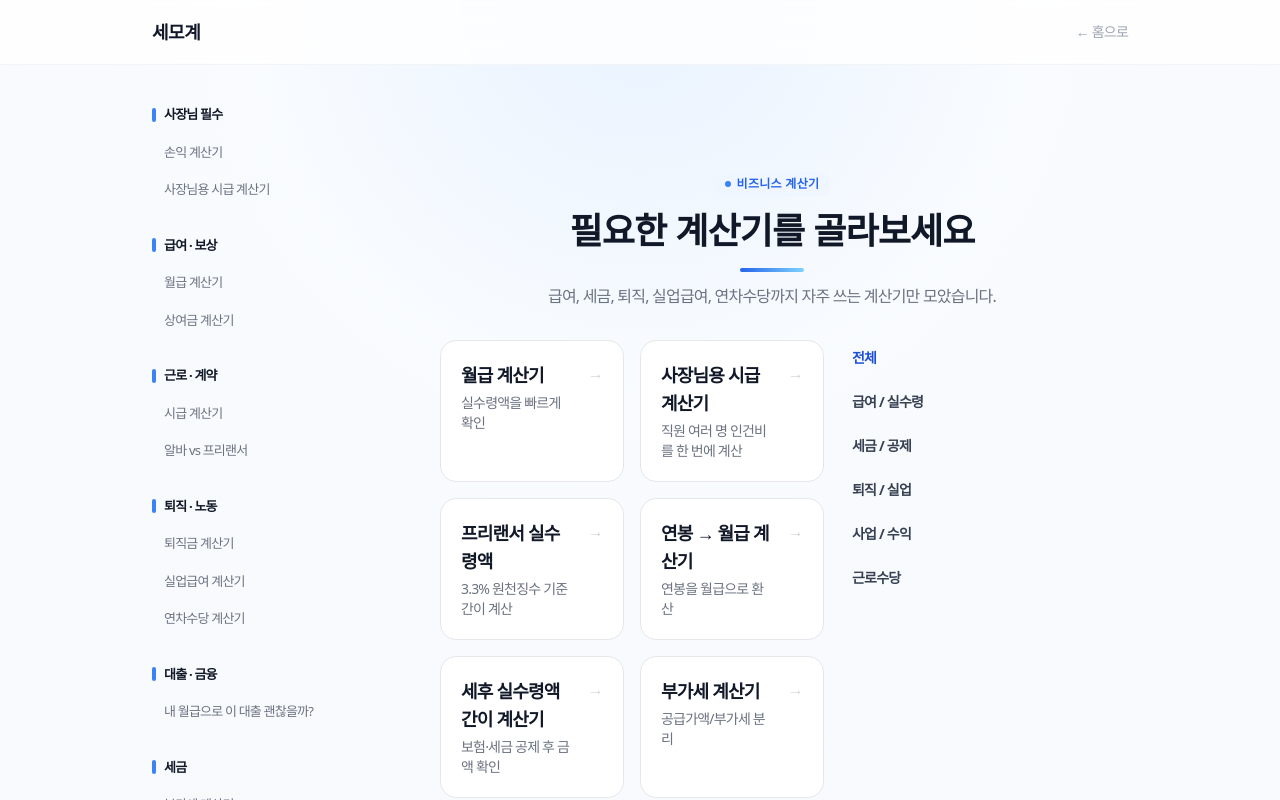
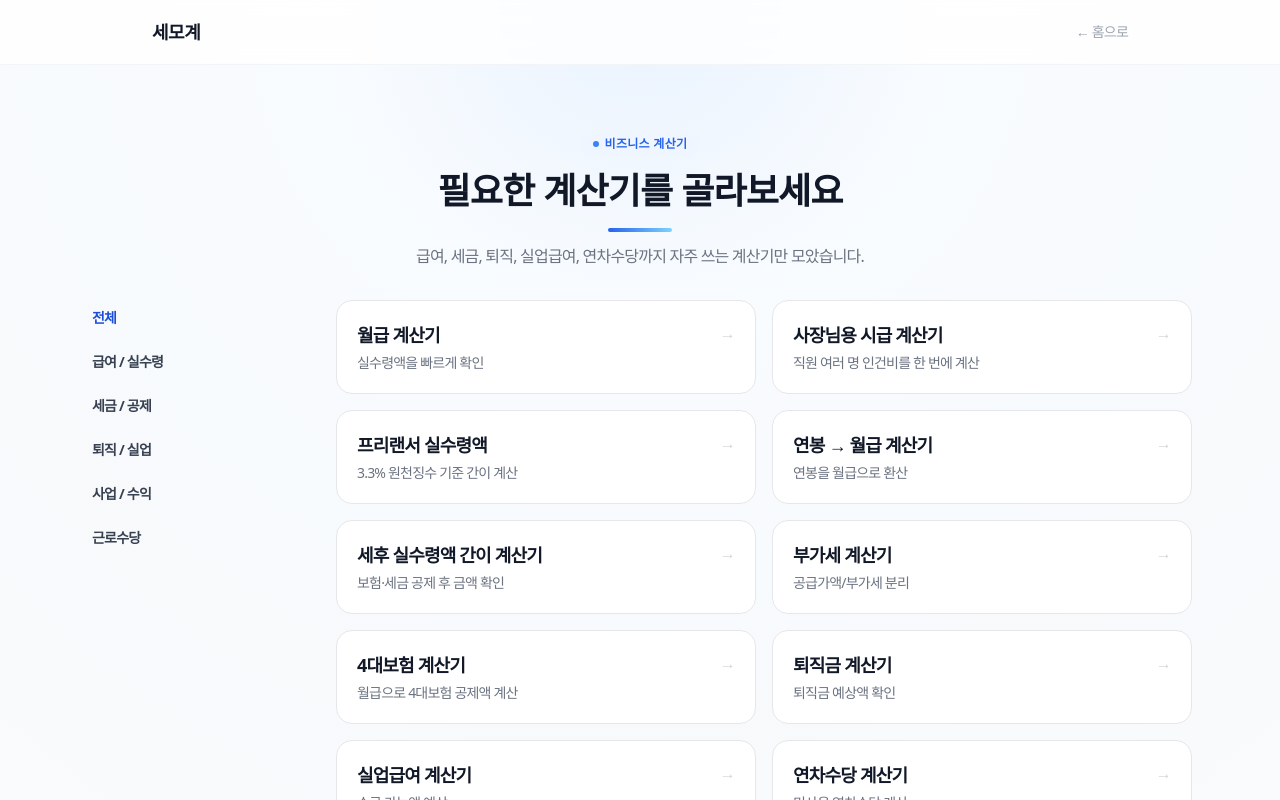
Before and after one commit to greentea2417/semogye-calculator, a Next.js app: page /business in a window 1280 px wide. Shown: the top 800 px of the page. Built offline with nearby package versions, Linux system fonts and the light colour scheme; a web font is replaced by a local one.

Commit message:
fix: remove business layout sidebar, move category filter to left of cards

```diff
--- a/app/business/layout.tsx
+++ b/app/business/layout.tsx
@@ -3,46 +3,6 @@
 import Link from "next/link";
 import { usePathname } from "next/navigation";
 import { useEffect, useState } from "react";
-
-const groups = [
-  {
-    label: "사장님 필수",
-    items: [
-      { href: "/business/profit", title: "손익 계산기" },
-      { href: "/business/hourly-multi", title: "사장님용 시급 계산기" },
-    ],
-  },
-  {
-    label: "급여 · 보상",
-    items: [
-      { href: "/business/salary", title: "월급 계산기" },
-      { href: "/business/bonus", title: "상여금 계산기" },
-    ],
-  },
-  {
-    label: "근로 · 계약",
-    items: [
-      { href: "/business/hourly", title: "시급 계산기" },
-      { href: "/business/compare", title: "알바 vs 프리랜서" },
-    ],
-  },
-  {
-    label: "퇴직 · 노동",
-    items: [
-      { href: "/business/retirement", title: "퇴직금 계산기" },
-      { href: "/business/unemployment", title: "실업급여 계산기" },
-      { href: "/business/annual", title: "연차수당 계산기" },
-    ],
-  },
-  {
-    label: "대출 · 금융",
-    items: [{ href: "/business/burden", title: "내 월급으로 이 대출 괜찮을까?" }],
-  },
-  {
-    label: "세금",
-    items: [{ href: "/business/vat", title: "부가세 계산기" }],
-  },
-];
 
 export default function BusinessLayout({ children }) {
   const pathname = usePathname();
@@ -53,8 +13,6 @@ export default function BusinessLayout({ children }) {
     const t = setTimeout(() => setVisible(true), 20);
     return () => clearTimeout(t);
   }, [pathname]);
-
-  const allItems = groups.flatMap((g) => g.items);
 
   return (
     <div className="min-h-screen bg-transparent">
@@ -69,47 +27,13 @@ export default function BusinessLayout({ children }) {
         </div>
       </nav>
 
-      <div className="max-w-5xl mx-auto px-6 py-10 flex gap-10">
-        {/* 데스크톱 사이드바 */}
-        <aside className="w-56 shrink-0 hidden md:block">
-          <div className="sticky top-24 space-y-7">
-            {groups.map((g) => (
-              <div key={g.label}>
-                <div className="flex items-center gap-2 mb-2.5">
-                  <span className="w-1 h-3.5 rounded-full bg-blue-500" />
-                  <p className="text-[13px] font-extrabold text-gray-900">{g.label}</p>
-                </div>
-                <div className="space-y-0.5">
-                  {g.items.map((item) => {
-                    const active = pathname === item.href;
-                    return (
-                      <Link
-                        key={item.href}
-                        href={item.href}
-                        className={`block px-3 py-2 rounded-lg text-[13px] transition-colors ${
-                          active
-                            ? "bg-blue-50 text-blue-600 font-bold"
-                            : "text-gray-500 hover:bg-gray-50 hover:text-gray-900"
-                        }`}
-                      >
-                        {item.title}
-                      </Link>
-                    );
-                  })}
-                </div>
-              </div>
-            ))}
-          </div>
-        </aside>
-
       {/* 중앙 패널: 라우트 전환 시 페이드인 */}
       <main
-          className="flex-1 min-w-0 transition-opacity duration-300 ease-out"
+        className="transition-opacity duration-300 ease-out"
         style={{ opacity: visible ? 1 : 0 }}
       >
         {children}
       </main>
     </div>
-    </div>
   );
 }
--- a/app/business/page.tsx
+++ b/app/business/page.tsx
@@ -98,6 +98,9 @@ export default function BusinessPage() {
       </div>
 
       <div className="flex flex-col gap-6 md:flex-row">
+        <div className="hidden md:block md:w-56 md:shrink-0">
+          <DesktopMenu selected={selected} onSelect={setSelected} />
+        </div>
         <div className="min-w-0 flex-1">
           <div className="grid grid-cols-1 gap-4 sm:grid-cols-2">
             {visibleItems.map((item) => (
@@ -113,9 +116,6 @@ export default function BusinessPage() {
             ))}
           </div>
         </div>
-        <div className="hidden md:block md:w-64 md:shrink-0">
-          <DesktopMenu selected={selected} onSelect={setSelected} />
-        </div>
       </div>
 
       <MobileSections groups={groups} />
```
Lines whose indentation alone changed are shown as unchanged.
